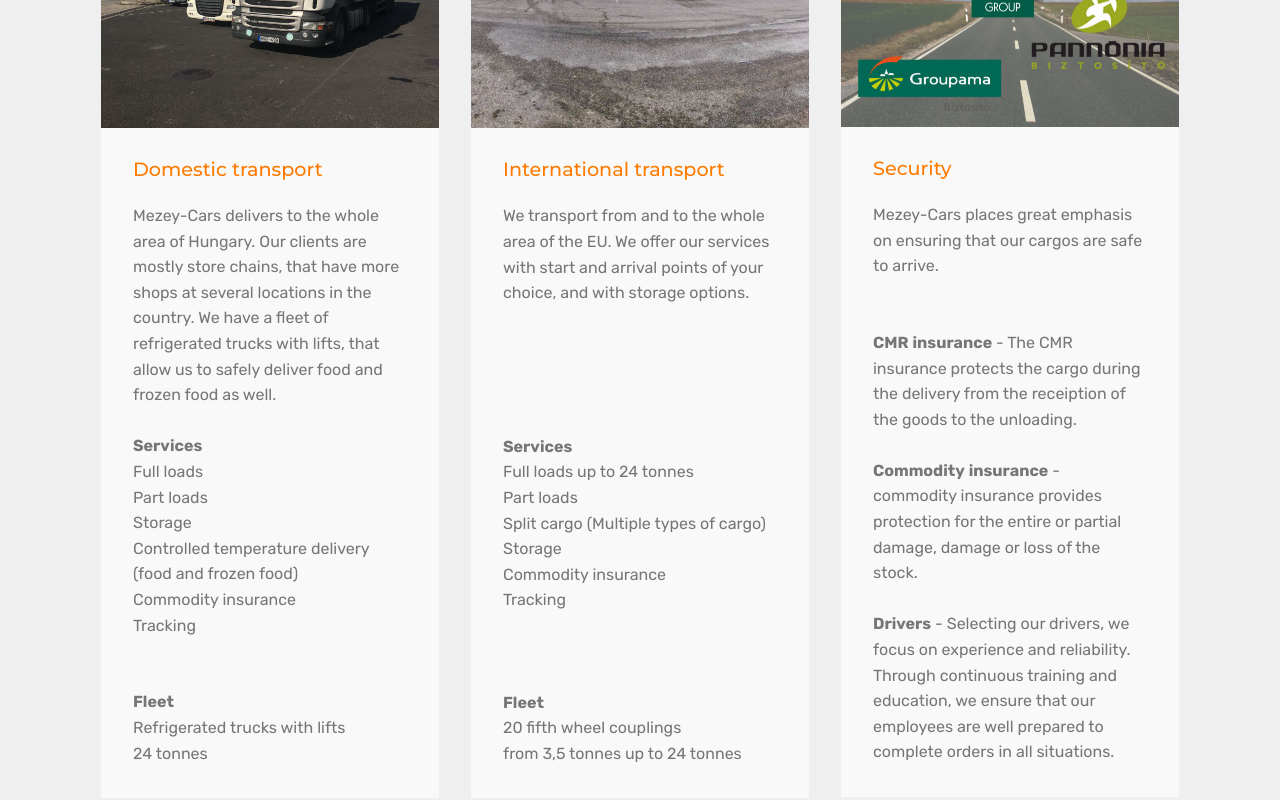
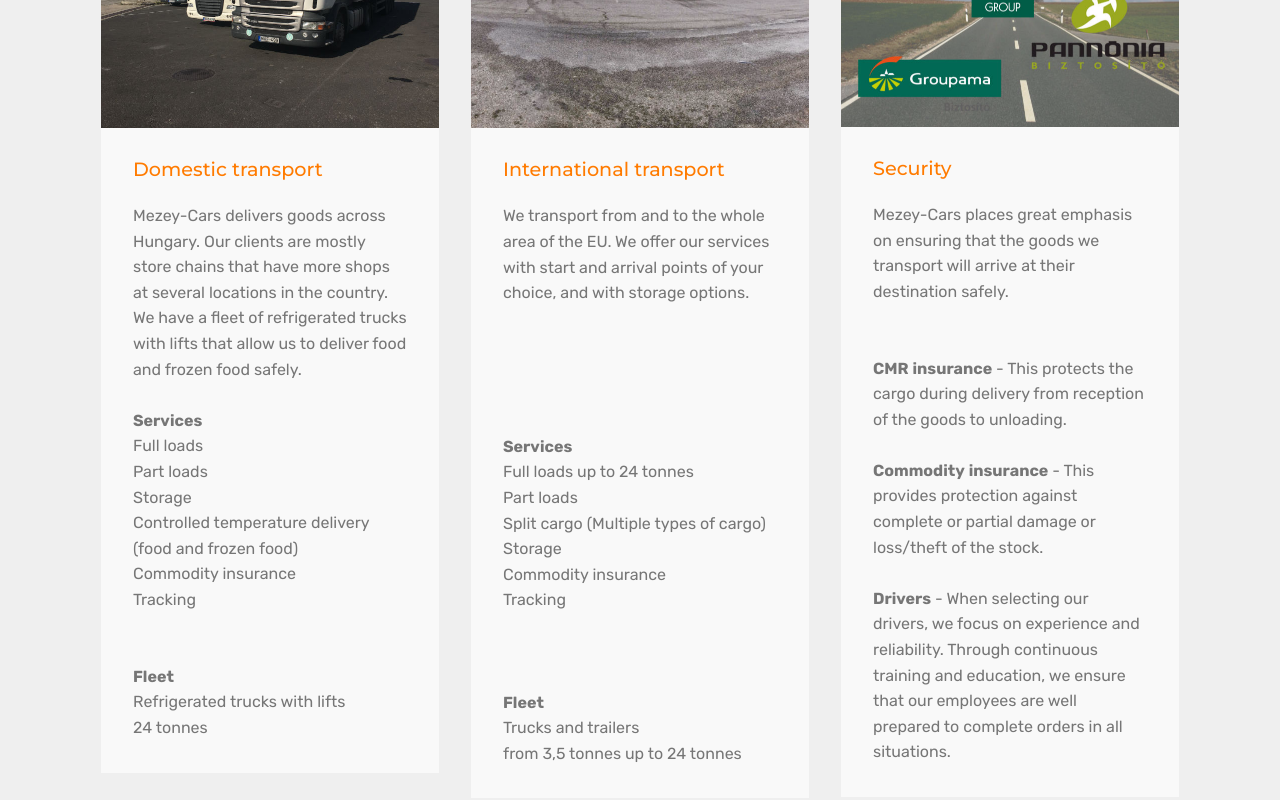
Before and after one commit to GreffCom/MC, a plain HTML site: page Mezey-Cars_Eng.html in a window 1280 px wide. Shown: the part 1142-1942 px from the top of the page. Drawn offline with Linux system fonts and the light colour scheme; files whose address does not match are found by name.

Commit message:
Update Mezey-Cars_Eng.html

```diff
--- a/Mezey-Cars_Eng.html
+++ b/Mezey-Cars_Eng.html
@@ -105,7 +105,7 @@
                     <div class="card-box">
                         <h4 class="card-title mbr-fonts-style display-5">
                             Domestic transport</h4>
-                        <p class="mbr-text mbr-fonts-style align-left display-7">Mezey-Cars delivers to the whole area of Hungary. Our clients are mostly store chains, that have more shops at several locations in the country. We have a fleet of refrigerated trucks with lifts, that allow us to safely deliver food and frozen food as well. <br><br><strong>Services</strong><br>Full loads<br>Part loads<br>Storage<br>Controlled temperature delivery (food and frozen food)<br>Commodity insurance<br>Tracking<br><br><br><strong>Fleet</strong><br>Refrigerated trucks with lifts<br> 24 tonnes</p>
+                        <p class="mbr-text mbr-fonts-style align-left display-7">Mezey-Cars delivers goods across Hungary. Our clients are mostly store chains that have more shops at several locations in the country. We have a fleet of refrigerated trucks with lifts that allow us to deliver food and frozen food safely. <br><br><strong>Services</strong><br>Full loads<br>Part loads<br>Storage<br>Controlled temperature delivery (food and frozen food)<br>Commodity insurance<br>Tracking<br><br><br><strong>Fleet</strong><br>Refrigerated trucks with lifts<br> 24 tonnes</p>
                     </div>
                 </div>
             </div>
@@ -119,7 +119,7 @@
                     <div class="card-box">
                         <h4 class="card-title mbr-fonts-style display-5">
                             International transport</h4>
-                        <p class="mbr-text mbr-fonts-style display-7">We transport from and to the whole area of the EU. We offer our services with start and arrival points of your choice, and with storage options.<br><br><br><br><br><br><strong>Services</strong><br>Full loads up to 24 tonnes<br>Part loads<br>Split cargo (Multiple types of cargo)<br>Storage<br>Commodity insurance<br>Tracking<br><br><br><br><strong>Fleet</strong><br>20 fifth wheel couplings<br>from 3,5 tonnes up to 24 tonnes<br></p>
+                        <p class="mbr-text mbr-fonts-style display-7">We transport from and to the whole area of the EU. We offer our services with start and arrival points of your choice, and with storage options.<br><br><br><br><br><br><strong>Services</strong><br>Full loads up to 24 tonnes<br>Part loads<br>Split cargo (Multiple types of cargo)<br>Storage<br>Commodity insurance<br>Tracking<br><br><br><br><strong>Fleet</strong><br>Trucks and trailers<br>from 3,5 tonnes up to 24 tonnes<br></p>
                     </div>
                 </div>
             </div>
@@ -134,7 +134,7 @@
                     <div class="card-box">
                         <h4 class="card-title mbr-fonts-style display-5">
                             Security</h4>
-                        <p class="mbr-text mbr-fonts-style display-7">Mezey-Cars places great emphasis on ensuring that our cargos are safe to arrive.<br><br><br><strong>CMR</strong> <strong>insurance</strong> - The CMR insurance protects the cargo during the delivery from the receiption of the goods to the unloading. <br><br><strong>Commodity</strong> <strong>insurance</strong> - commodity insurance provides protection for the entire or partial damage, damage or loss of the stock.<br><br><strong>Drivers</strong> - Selecting our drivers, we focus on experience and reliability. Through continuous training and education, we ensure that our employees are well prepared to complete orders in all situations.<br>
+                        <p class="mbr-text mbr-fonts-style display-7">Mezey-Cars places great emphasis on ensuring that the goods we transport will arrive at their destination safely.<br><br><br><strong>CMR</strong> <strong>insurance</strong> - This protects the cargo during delivery from reception of the goods to unloading. <br><br><strong>Commodity</strong> <strong>insurance</strong> - This provides protection against complete or partial damage or loss/theft of the stock.<br><br><strong>Drivers</strong> - When selecting our drivers, we focus on experience and reliability. Through continuous training and education, we ensure that our employees are well prepared to complete orders in all situations.<br>
                         </p>
                     </div>
                 </div>
```
